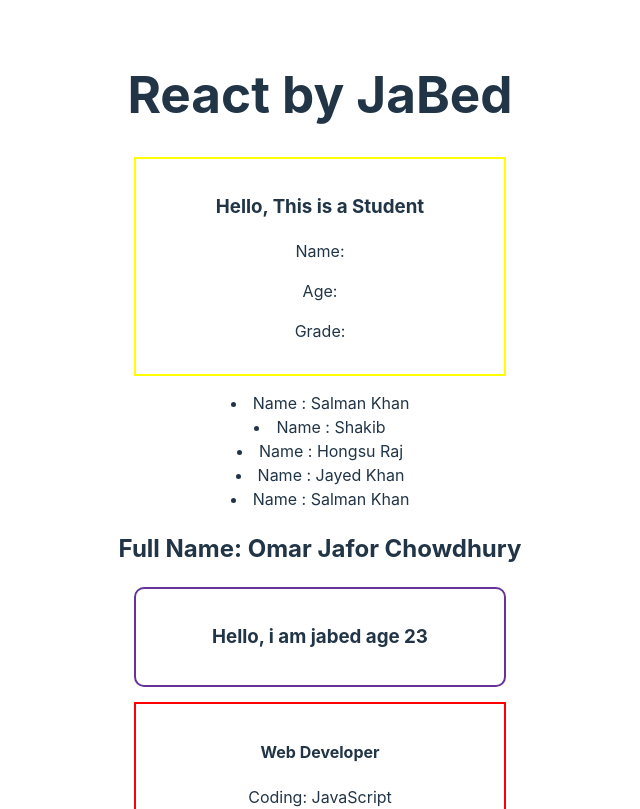
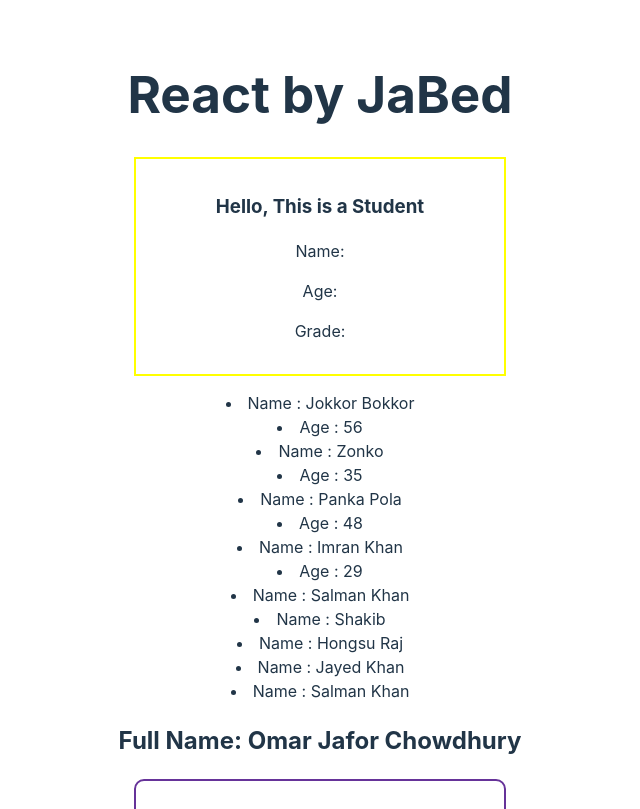
Before and after one commit to omarjafor/My-First-React, a React (Vite) app: page / in a window 1280 px wide. Shown: the top 809 px of the page, without its empty margins (320-960 px from the left). Built offline with nearby package versions, Linux system fonts and the light colour scheme.

Commit message:
using map

```diff
--- a/src/pages/Home.jsx
+++ b/src/pages/Home.jsx
@@ -2,7 +2,16 @@ import React from "react";
 const name = 'Omar Jafor Chowdhury'
 function Home(){
     const actors = ['Shakib', 'Hongsu Raj', 'Jayed Khan', 'Salman Khan']
+    const singers =[
+        {name:'Jokkor Bokkor', age:56},
+        {name:'Zonko', age:35},
+        {name:'Panka Pola', age:48},
+        {name:'Imran Khan', age:29}
+    ]
     return <div>
+        {
+            singers.map(singer => <Singer singer={singer} />)
+        }
         <Actor name='Salman Khan'/>
         {
             actors.map(actor => <Actor name={actor}/>)
@@ -41,5 +50,11 @@ function Todos2({task, isDone}){
 function Actor({name}){
     return <li>Name : {name}</li>
 }
+function Singer({ singer }) {
+    return <div>
+        <li>Name : {singer.name}</li>
+        <li>Age : {singer.age}</li>
+    </div>
+}
 
 export default Home;
```
